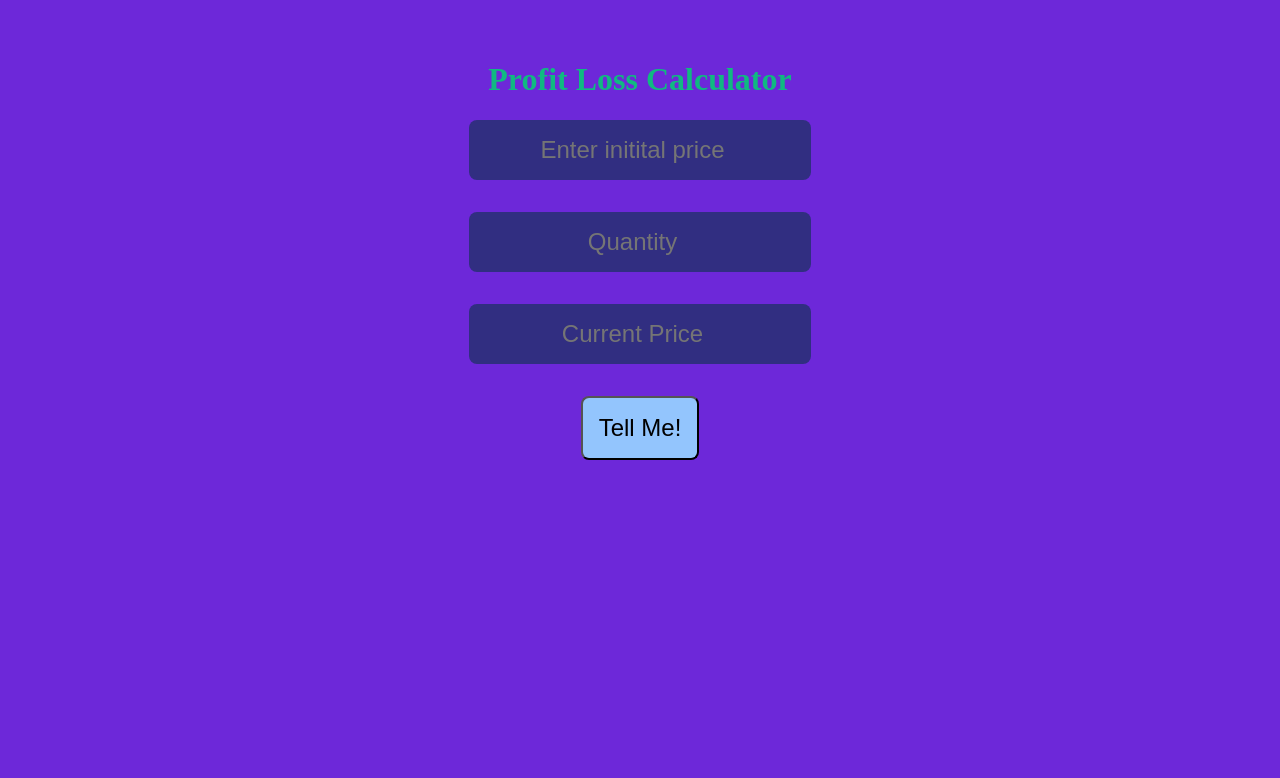
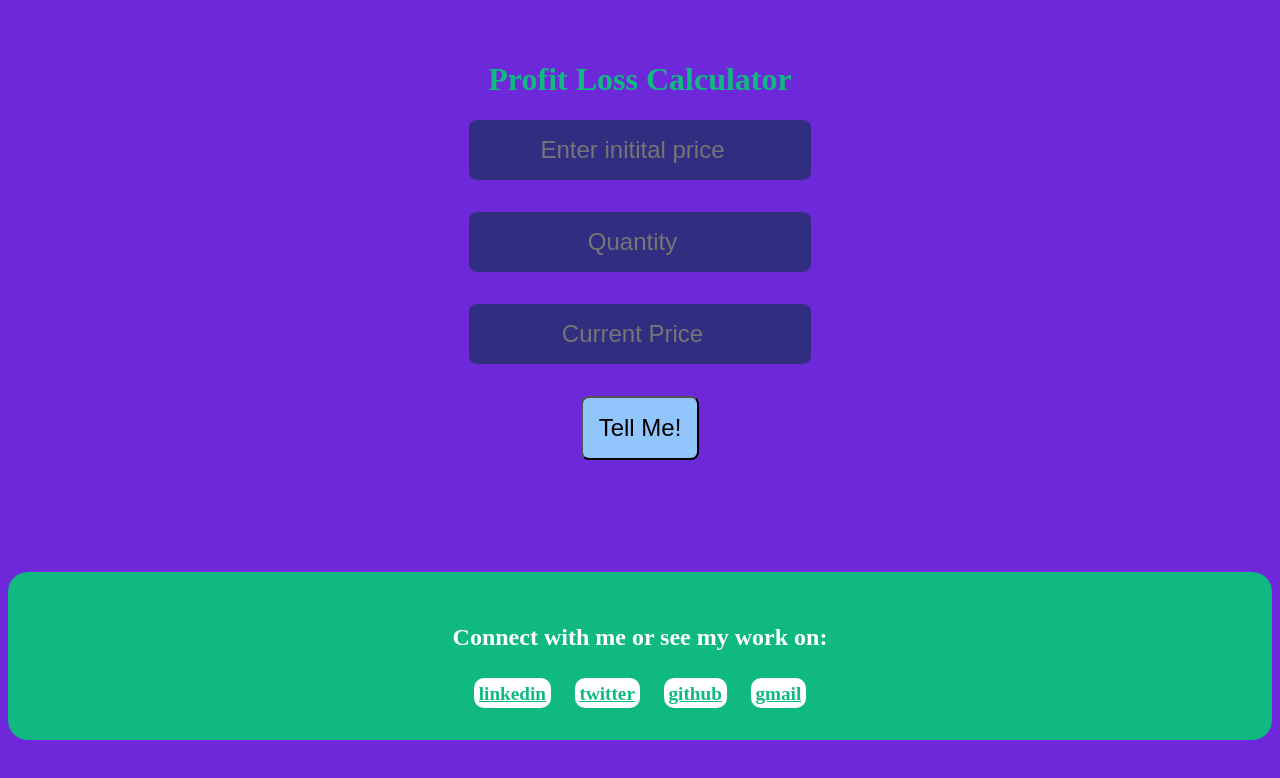
Before and after one commit to AshutoshDash1999/profit-loss-calculator, a plain HTML site: page index.html in a window 1280 px wide. Drawn offline with Linux system fonts and the light colour scheme.

Commit message:
fix: input validation and footer added

```diff
--- a/index.html
+++ b/index.html
@@ -21,6 +21,19 @@
         <p id="showOuput"></p>
     </div>
 
+    <footer>
+        <h2>Connect with me or see my work on:</h2>
+        <p>
+            <a target="_blank" href="https://www.linkedin.com/in/ashutoshdash1999/">linkedin</a>
+            &nbsp;
+            <a target="_blank" href="https://twitter.com/ashutoshdash99">twitter</a>
+            &nbsp;
+            <a target="_blank" href="https://github.com/AshutoshDash1999/">github</a>
+            &nbsp;
+            <a target="_blank" href="mailto:dashashutosh1999@gmail.com">gmail</a>
+        </p>
+    </footer>
+
     <script src="script.js"></script>
 
 </body>
--- a/script.js
+++ b/script.js
@@ -7,18 +7,18 @@ var showOuput = document.querySelector("#showOuput");
 function calculateProfitAndLoss(ip, qt, cp){
     if (cp > ip){
         var profit = cp - ip;
-        var profitPercentage = (profit/ip)*100
+        var profitPercentage = Math.floor((profit/ip)*100)
         showOuput.innerText = `Profit is ₹${profit} and profit percentage is ${profitPercentage}%.`
         showOuput.style.color = "#10B981"
     } else if (ip > cp){
 
         var loss = ip - cp;
-        var lossPercentage = (loss/ip)*100
+        var lossPercentage = Math.floor((loss/ip)*100)
         showOuput.innerText = `Loss is ₹${loss} and loss percentage is ${lossPercentage}%.`
         showOuput.style.color = "#EF4444"
     } else {
         showOuput.innerText = "no pain no gain"
-        showOuput.style.color = "#3B82F6"
+        showOuput.style.color = "#FBBF24"
 
     }
 }
@@ -29,7 +29,11 @@ function validateInput(){
     qt = parseInt(quantity.value);
 
     if(ip&&cp&&qt){
-        calculateProfitAndLoss(ip, qt, cp);
+        if (ip >0 && cp > 0 && qt > 0){
+            calculateProfitAndLoss(ip, qt, cp);
+        } else {
+            showOuput.innerText = "Please enter positive values!"
+        }
     } else {
         showOuput.innerText = "Please enter every field.";
         showOuput.style.color = "#F59E0B"
--- a/style.css
+++ b/style.css
@@ -34,3 +34,25 @@ input{
     border: 0px;
     color: white;
 }
+
+footer {
+    background: #10B981;
+    padding: 2rem;
+    border-radius: 20px;
+    text-align: center;
+    margin-top: 3rem;
+    color: white;
+}
+
+footer p {
+    text-align: center;
+    display: inline;
+}
+
+footer p a {
+    color: #10B981;
+    background: white;
+    padding: 0.3rem;
+    border-radius: 10px;
+    font-size: 1.2rem;
+}
```
